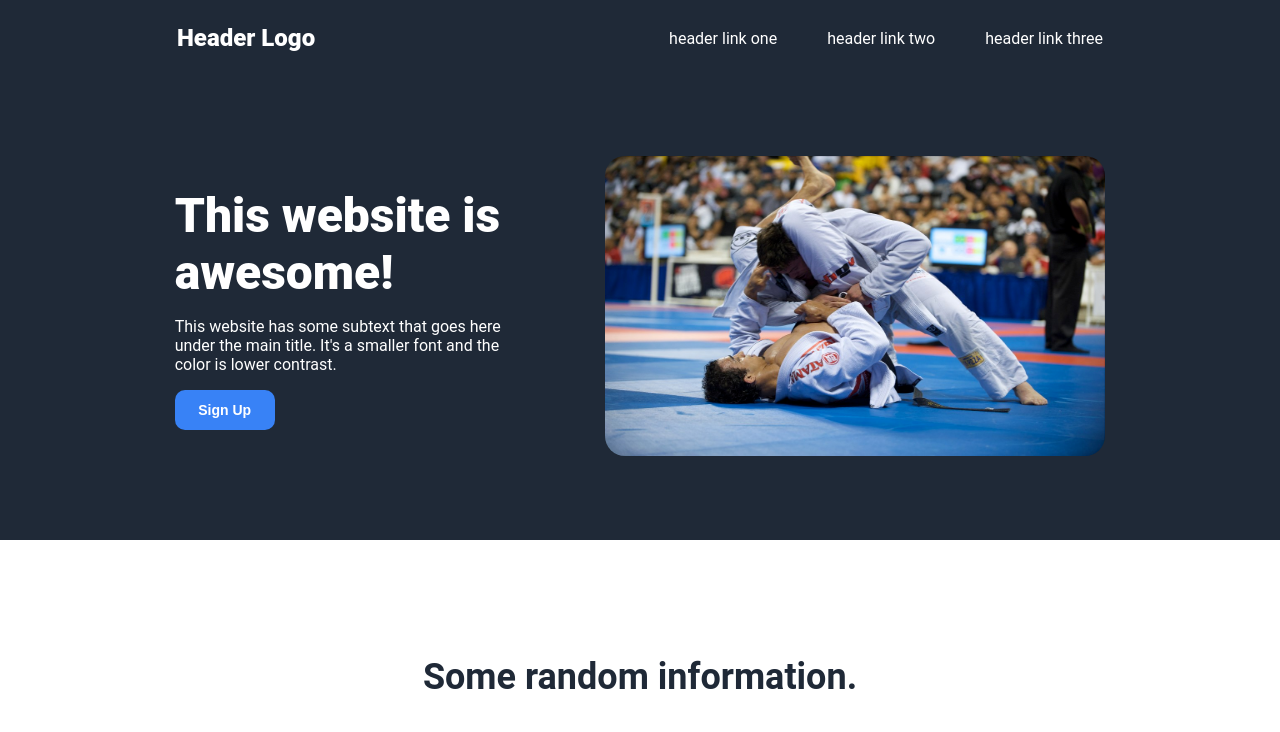
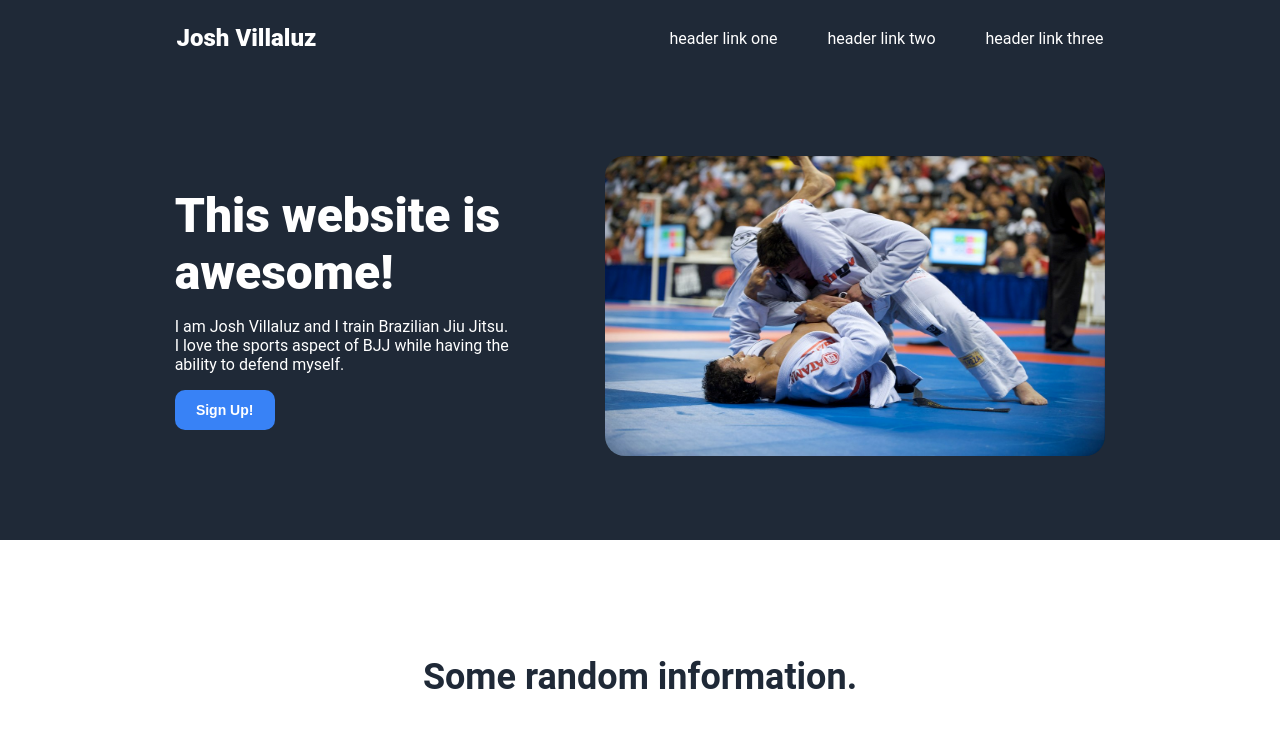
Before and after one commit to jvlzloona666/awesome_website, a plain HTML site: page index.html in a window 1280 px wide. Shown: the top 732 px of the page. Drawn offline with Linux system fonts and the light colour scheme.

Commit message:
Edited Header and Hero Text
Changed header text to my name and added
descriptive text to the hero section.

```diff
--- a/index.html
+++ b/index.html
@@ -9,7 +9,7 @@
 <body>
 
     <div class="header">
-        <h3 style="font-size: 24px; font-weight: 800;">Header Logo</h3>
+        <h3 style="font-size: 24px; font-weight: 800;">Josh Villaluz</h3>
         <div class="links">
             <a href="">header link one</a>
             <a href="">header link two</a>
@@ -20,11 +20,10 @@
     <div class="hero">
         <div class="left">
             <p style="font-size: 48px; font-weight: 800; margin: 0;">This website is<br>awesome!</p>
-            <p>This website has some subtext that goes here under
-                the main title. It's a smaller font and the color
-                is lower contrast.
+            <p>I am Josh Villaluz and I train Brazilian Jiu Jitsu. I love the
+                sports aspect of BJJ while having the ability to defend myself.
             </p>
-            <button>Sign Up</button>
+            <button>Sign Up!</button>
         </div>
         <div class="right">
             <img src="bjj.jpg" class="hero-img">
```
